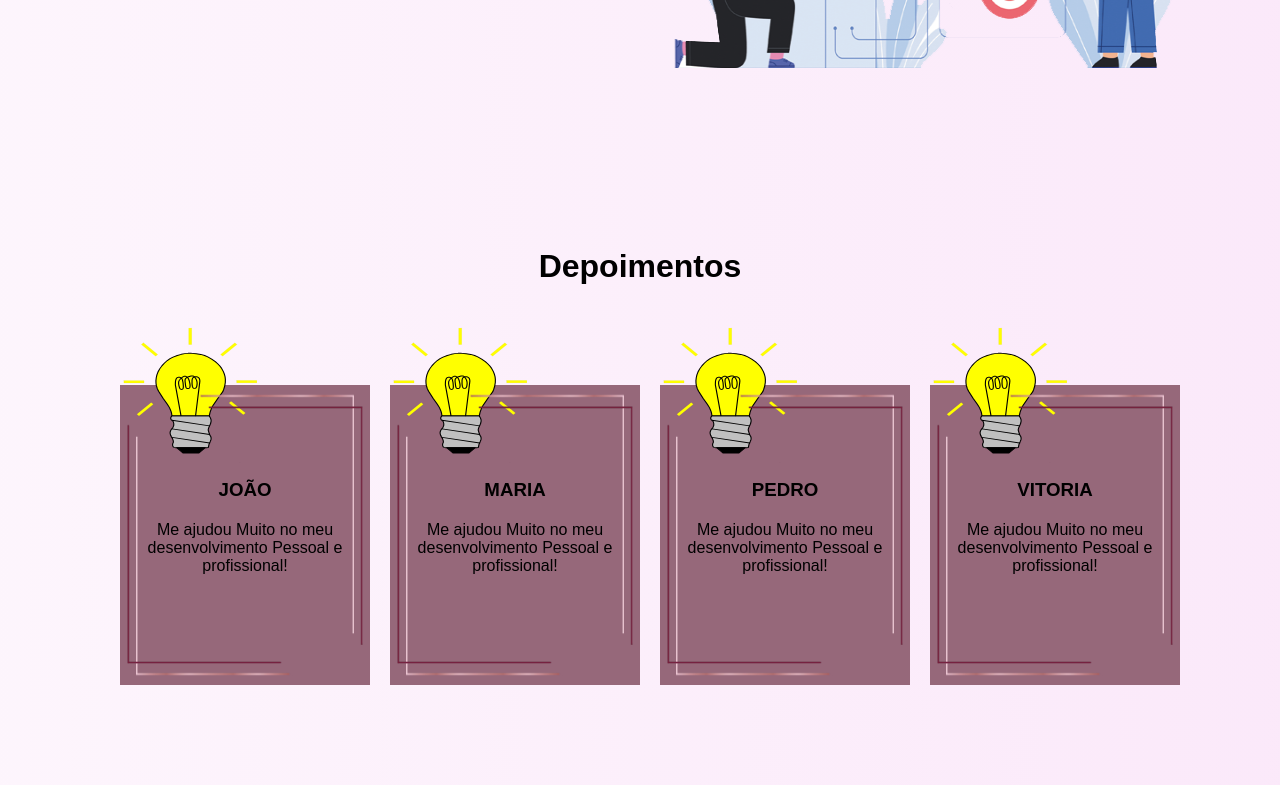
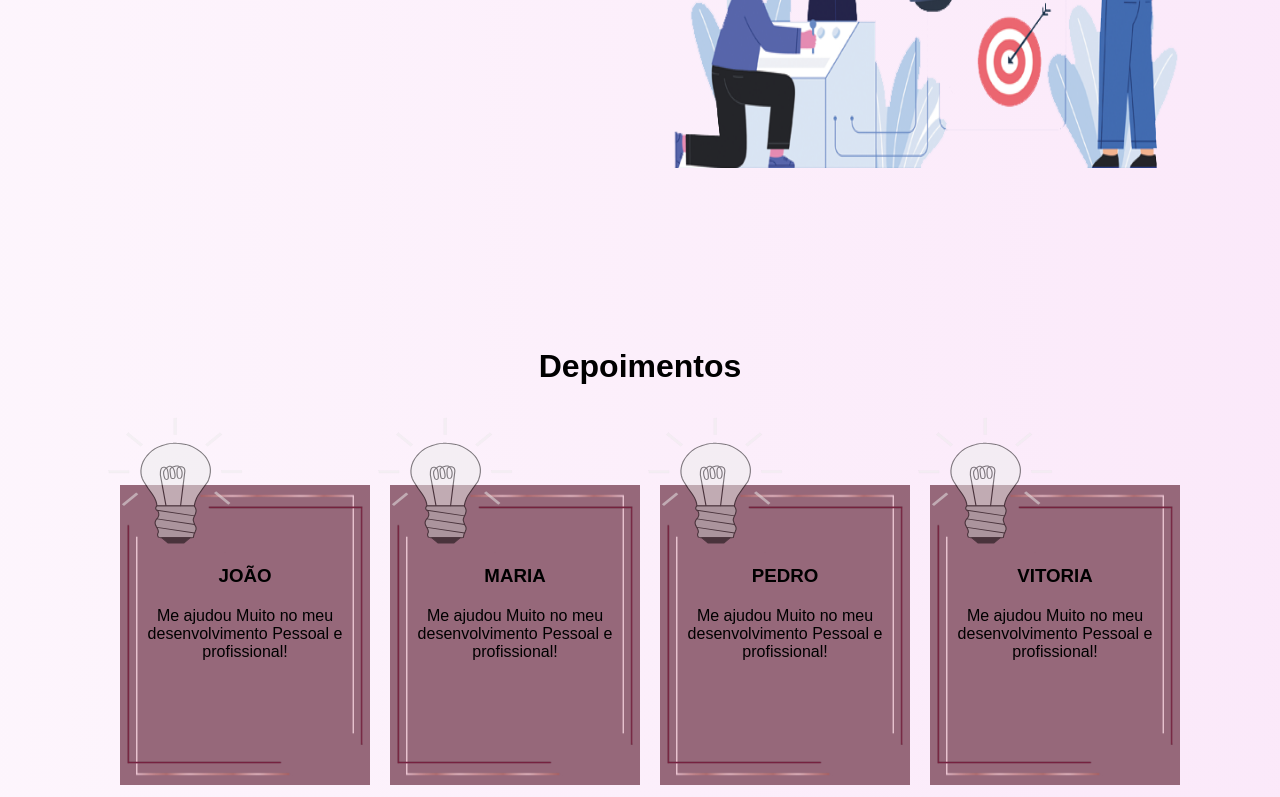
Before and after one commit to jailtonmendes/KmConsultoria, a plain HTML site: page index.html in a window 1280 px wide. Shown: the part 1683-2480 px from the top of the page. Drawn offline with nearby package versions, Linux system fonts and the light colour scheme.

Commit message:
Depoimento lampada

```diff
--- a/index.html
+++ b/index.html
@@ -29,7 +29,7 @@
 
     <main>
         <div class="perfil">
-            <img class="img_perfil" src="./img/" alt="Imagem de perfil">
+            <img class="img_perfil" src="./img/perfil.jpeg" alt="Imagem de perfil">
             <h3>Olá, Me chamo Karla Macedo.<br>
                 É um enorme prazer falar um pouquinho sobre meu perfil profissional para você.
             </h3>
--- a/style.css
+++ b/style.css
@@ -91,7 +91,7 @@ header ul li a {
 
 header ul li a:hover {
     /* border-radius: 5 px 20px; */
-    background: #4900005d;
+    background: #4900000c;
     color: white;
     text-decoration: none;
 }
@@ -420,7 +420,7 @@ header ul li a:hover {
 
     margin-top: 50px;
     margin-bottom: 50px;
-    height: 400px;
+    height: 500px;
 
     display: flex;
     margin-bottom: 180px;
@@ -504,12 +504,6 @@ header ul li a:hover {
     position: absolute;
 }
 
-.dep-pessoa {
-    width: 150px;
-    height: 150px;
-    margin-top: -60px;
-    text-align: center;
-}
 
 .dep h3 {
     text-align: center;
@@ -525,3 +519,58 @@ header ul li a:hover {
     text-align: center;
     margin-bottom: 50px;
 }
+
+
+
+.dep-pessoa {
+    width: 150px;
+    height: 150px;
+    opacity: 0.5 ;
+    margin-top: -70px;
+    margin-left: -15px;
+    text-align: center;
+    display: block;
+
+}
+
+.dep:nth-child(1) .dep-pessoa{
+    filter: grayscale(5) contrast(1);
+}
+
+.dep:nth-child(1) .dep-pessoa:hover {
+    filter: grayscale(0) contrast(9);
+    opacity: 1;
+}
+
+
+
+.dep:nth-child(2) .dep-pessoa{
+    filter: grayscale(5) contrast(1);
+}
+
+.dep:nth-child(2) .dep-pessoa:hover {
+    filter: grayscale(0) contrast(9);
+    opacity: 1;
+}
+
+
+
+.dep:nth-child(3) .dep-pessoa{
+    filter: grayscale(5) contrast(1);
+}
+
+.dep:nth-child(3) .dep-pessoa:hover {
+    filter: grayscale(0) contrast(9);
+    opacity: 1;
+}
+
+
+
+.dep:nth-child(4) .dep-pessoa{
+    filter: grayscale(5) contrast(1);
+}
+
+.dep:nth-child(4) .dep-pessoa:hover {
+    filter: grayscale(0) contrast(9);
+    opacity: 1;
+}
```
